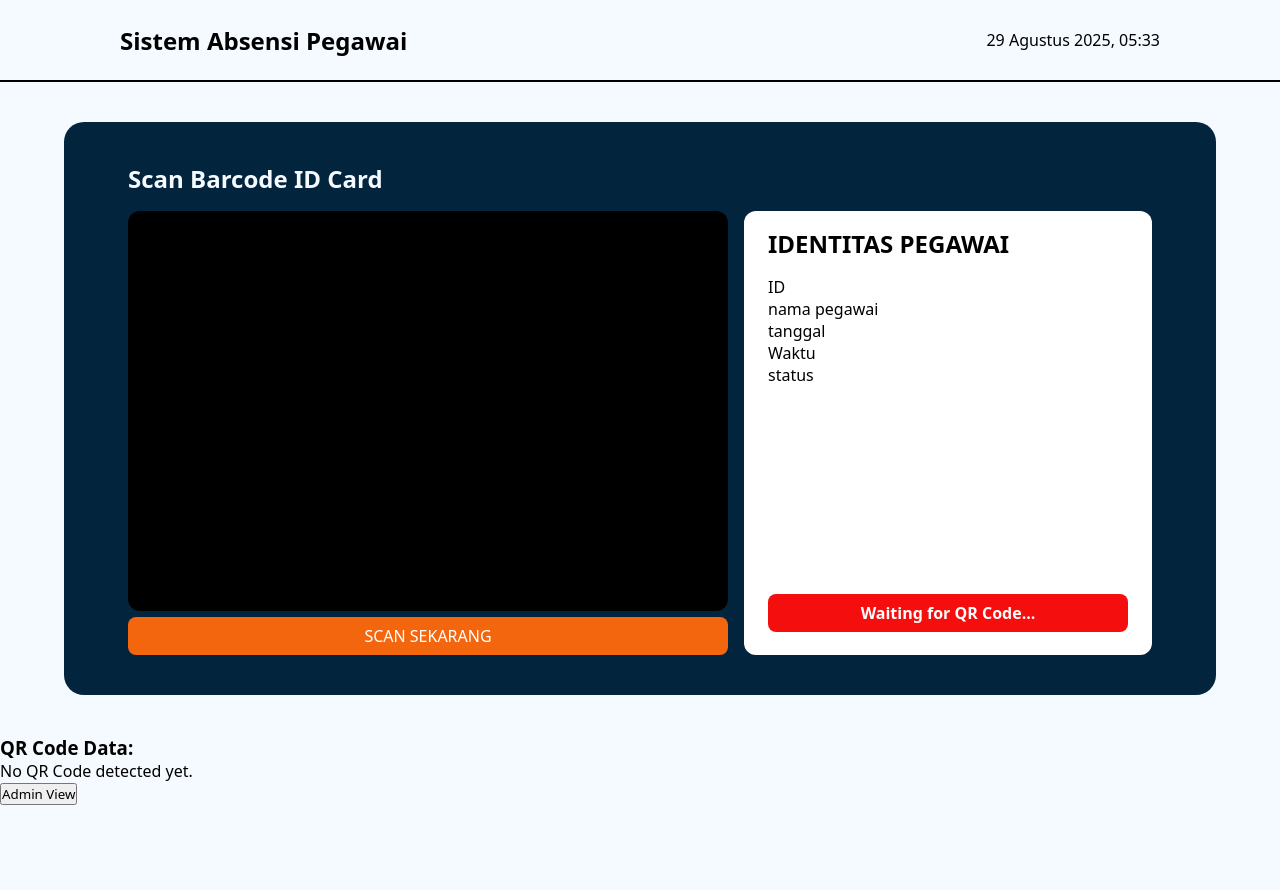
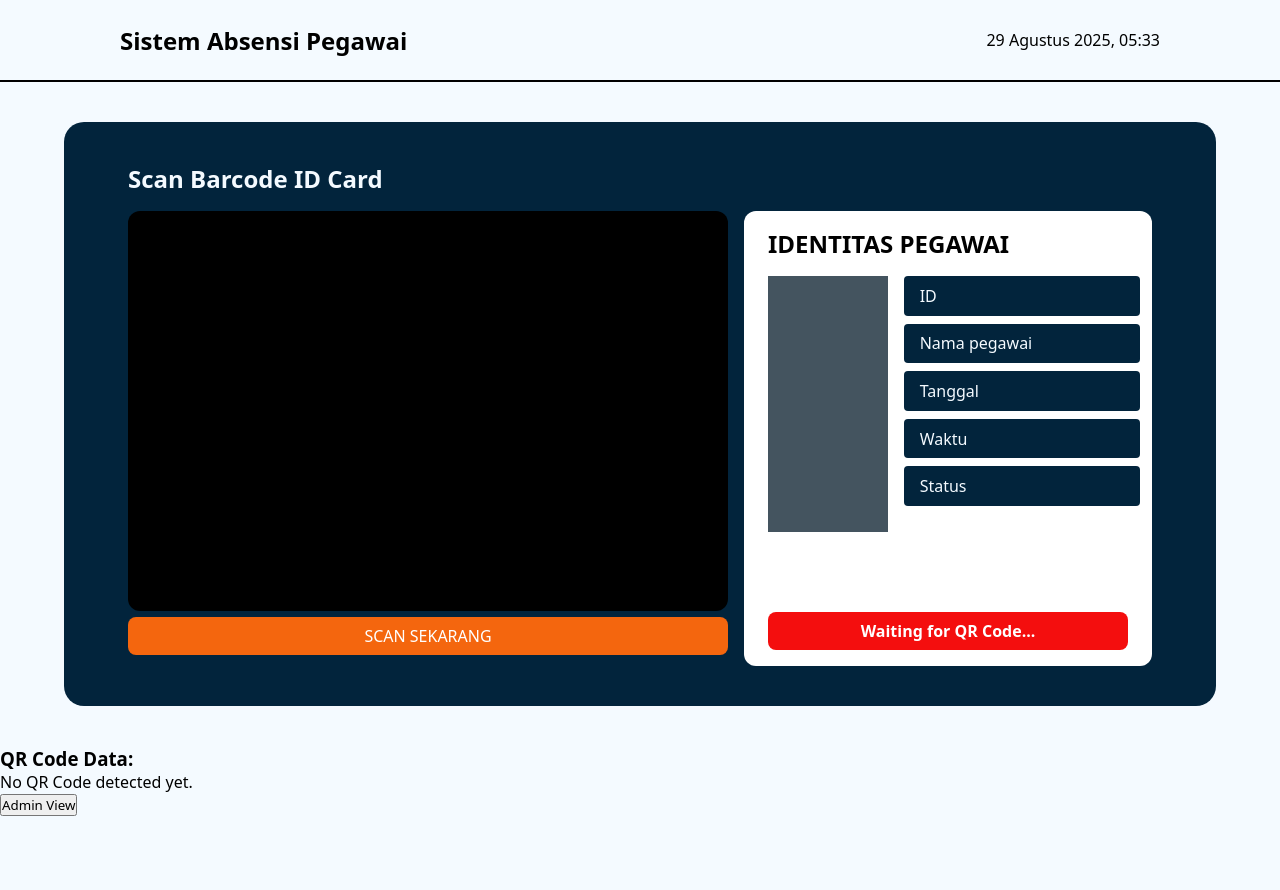
Before and after one commit to NehemiaRevel/AbsensiPegawai, a PHP site: page / in a window 1280 px wide. Shown: the top 890 px of the page. Run offline with PHP 8.4, Linux system fonts and the light colour scheme; some libraries are stand-ins or nearby versions.

Commit message:
essential frontend - done

```diff
--- a/function.js
+++ b/function.js
@@ -140,8 +140,8 @@ function scanQRCode() {
         });
 
         tanggalAbsen.textContent = tanggal;
-        waktuAbsen.textContent = waktu;
-        statusAbsen.textContent = "Hadir";
+        waktuAbsen.textContent = `${waktu} WIB`;
+        statusAbsen.textContent = "HADIR";
     }
     else {
 
--- a/index.html
+++ b/index.html
@@ -30,15 +30,16 @@
 
             <div class="dataPegawaiContainer">
                 <h2 id="titlePegawai">IDENTITAS PEGAWAI</h2>
-
-                <div class="dataPegawaiBox">
-                    <p id="idPegawai">ID</p>
-                    <p id="namaPegawai">nama pegawai</p>
-                    <p id="tanggalAbsen">tanggal</p>
-                    <p id="waktuAbsen">Waktu</p>
-                    <p id="statusAbsen">status</p>
+                <div class="descPegawaiBox">
+                    <div class="fotoPegawaiBox"></div>
+                    <div class="dataPegawaiBox">
+                        <p id="idPegawai">ID</p>
+                        <p id="namaPegawai">Nama pegawai</p>
+                        <p id="tanggalAbsen">Tanggal</p>
+                        <p id="waktuAbsen">Waktu</p>
+                        <p id="statusAbsen">Status</p>
+                    </div>
                 </div>
-
                 <div id="status">Waiting for QR Code...</div>
             </div>
         </div>
--- a/style.css
+++ b/style.css
@@ -92,6 +92,36 @@ video {
     width: 100%;
 }
 
+.descPegawaiBox{
+    display: flex;
+}
+
+.fotoPegawaiBox{
+    height: 32vh;
+    width: 24vh;
+    background-color: #44545f;
+}
+
+.dataPegawaiBox{
+    margin-left: 2vh;
+    width: 100%;
+    display: flex;
+    flex-direction: column;
+}
+
+.dataPegawaiBox p{
+    font-size: 1rem;
+    font-weight: 500;
+    background-color: #02243c;
+    color: #f4faff;
+    margin-bottom: 1vh;
+    margin-right: 2vh;
+    padding-block: 1.1vh;
+    padding-left: 2vh;
+    border-radius: 0.5vh;
+    width: 98%;
+}
+
 #titlePegawai {
     font-size: 1.5rem;
     font-weight: bold;
@@ -121,7 +151,7 @@ video {
 }
 
 #status {
-    margin-top: 26vh;
+    margin-top: 10vh;
     padding: 1vh;
     font-weight: bold;
     font-size: 1rem;
```
